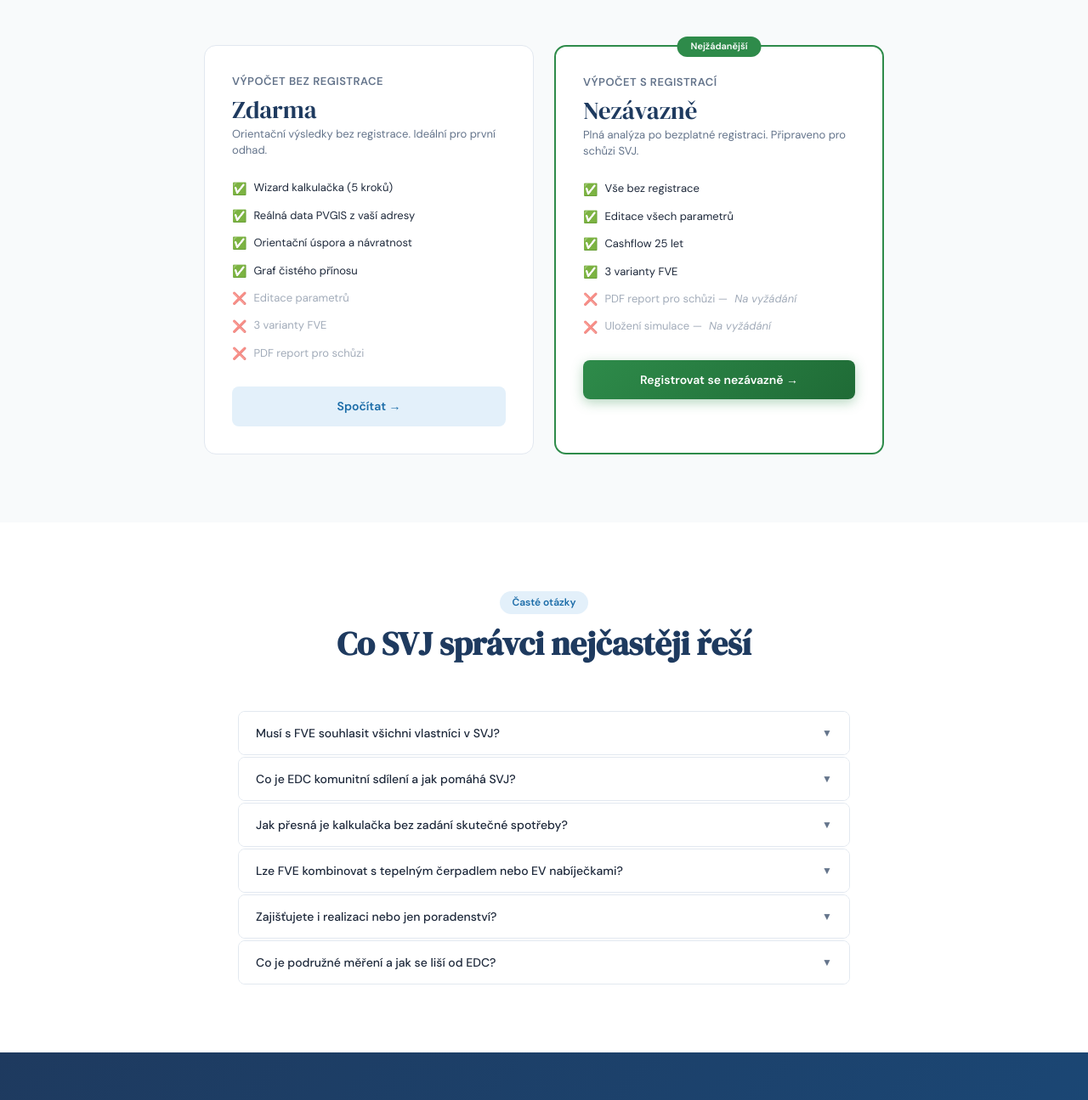
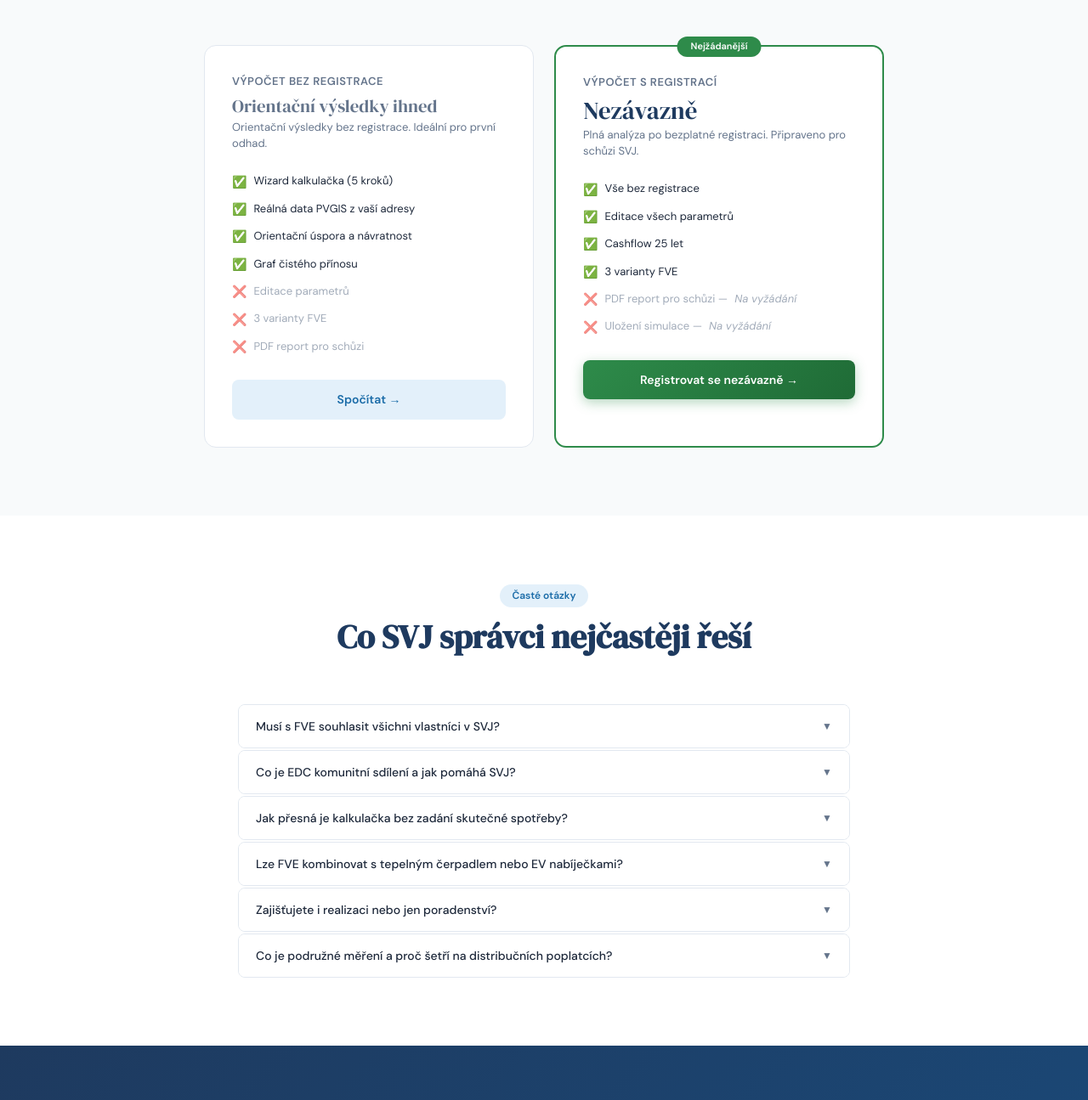
Before and after one commit to LNovak88/fve-svj-kalkulacka, a plain HTML site: page index.html in a window 1280 px wide. Shown: the part 2505-3800 px from the top of the page at 85% size. Drawn offline with Linux system fonts and the light colour scheme.

Commit message:
Update index.html

```diff
--- a/index.html
+++ b/index.html
@@ -432,7 +432,7 @@ footer{background:var(--navy);padding:40px 5vw 24px;color:#8BA8C4}
     <div class="pricing-grid">
       <div class="plan fade-up">
         <div class="plan-name">Výpočet bez registrace</div>
-        <div class="plan-price" style="font-size:1.8rem">Zdarma</div>
+        <div class="plan-price" style="font-size:1.3rem;color:var(--text-2)">Orientační výsledky ihned</div>
         <p class="plan-desc">Orientační výsledky bez registrace. Ideální pro první odhad.</p>
         <div class="plan-features">
           <div class="plan-feat"><span class="plan-feat-icon">✅</span> Wizard kalkulačka (5 kroků)</div>
@@ -509,10 +509,10 @@ footer{background:var(--navy);padding:40px 5vw 24px;color:#8BA8C4}
       </div>
       <div class="faq-item fade-up">
         <button class="faq-q" onclick="toggleFaq(this)">
-          Co je podružné měření a jak se liší od EDC?
+          Co je podružné měření a proč šetří na distribučních poplatcích?
           <span class="faq-arrow">▼</span>
         </button>
-        <div class="faq-a">Podružné měření znamená fyzické instalace podružných elektroměrů v každém bytě — každý byt tak dostává svůj díl výroby FVE přes vlastní měřidlo. Na rozdíl od EDC (virtuální sdílení) je potřeba stavební zásah, ale systém funguje nezávisle na dodavateli energie. Vhodné pro domy, kde EDC není dostupné nebo žádoucí.</div>
+        <div class="faq-a">Při podružném měření zůstane celý dům připojený přes jediné odběrné místo — distributor vidí jen jeden velký odběr. Díky tomu platí SVJ jen jednu sadu stálých plateb a jeden jistič místo desítek samostatných přípojek. Vyrobenou elektřinu z FVE si byty rozdělí interně přes podružné elektroměry bez zbytečných distribučních poplatků. Výsledek: nižší celkové náklady na distribuci a větší podíl úspor pro každého vlastníka.</div>
       </div>
     </div>
   </div>
```
